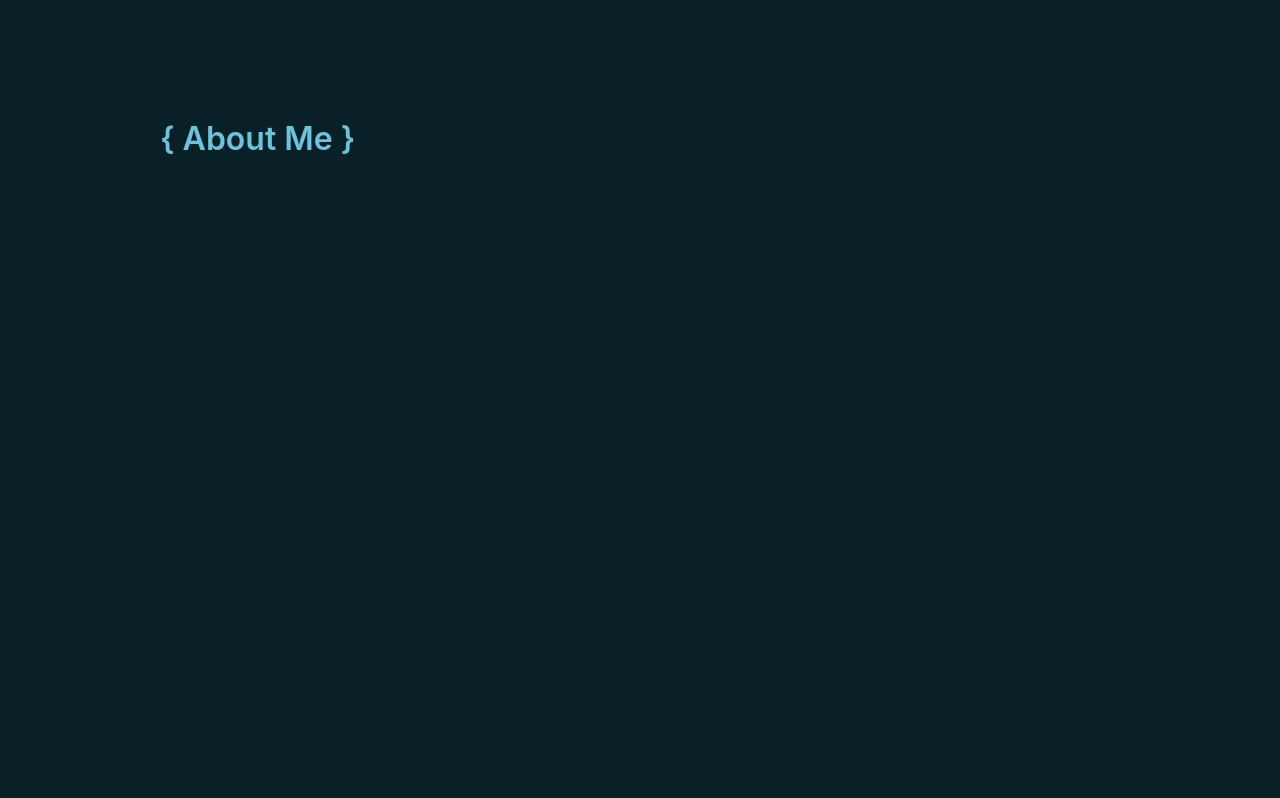
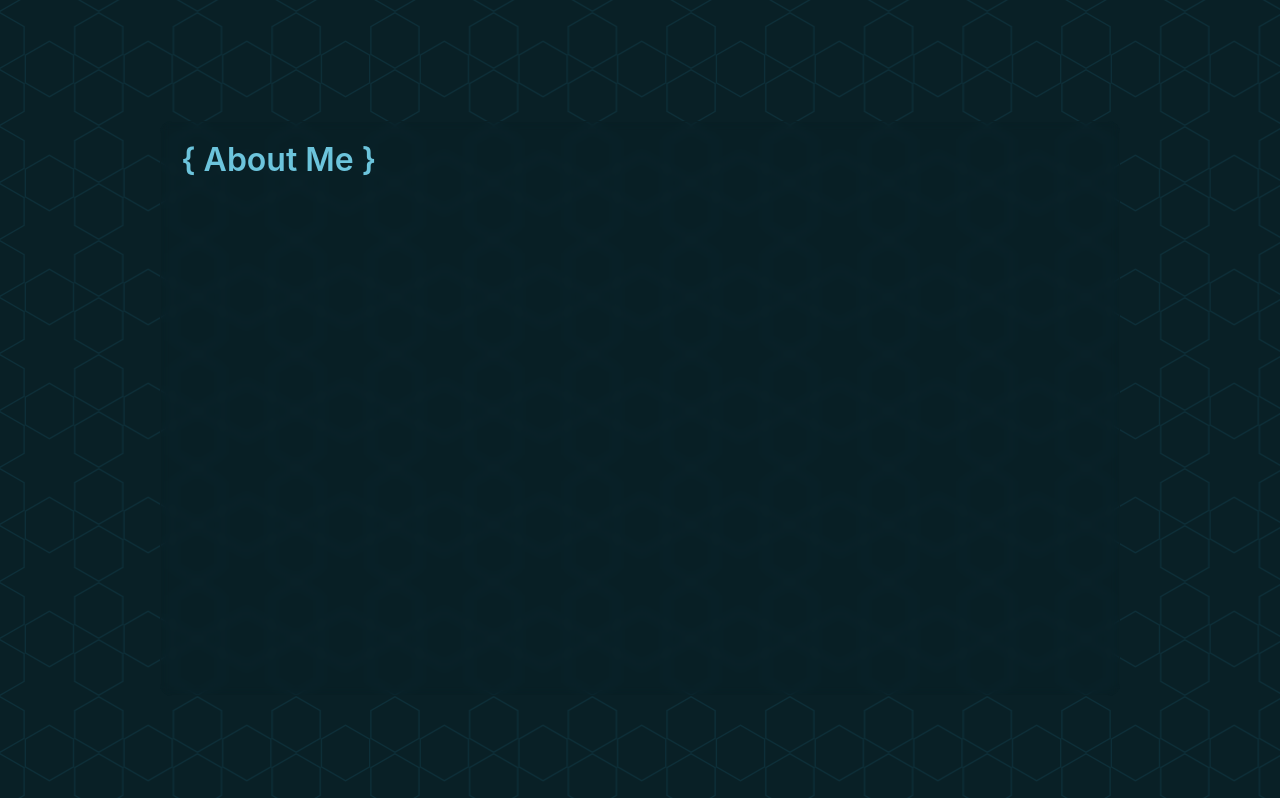
Before and after one commit to cpurev/howlong, a Vue app: page / in a window 1280 px wide. Shown: the part 729-1527 px from the top of the page. Built offline with nearby package versions, Linux system fonts and the light colour scheme.

Commit message:
Background update

```diff
--- a/src/assets/main.css
+++ b/src/assets/main.css
@@ -31,10 +31,18 @@
   max-width: 666px;
 }
 .wrapper {
-  background-color: var(--background-color-primary);
+  /*background-color: var(--background-color-primary);*/
+  background: var(--background-url);
   display: flex;
   align-items: center;
   flex-direction: column;
+}
+.profile{
+  border: 1px solid var(--background-color-primary);
+  background-color: rgba(var(--background-color-dec), 0.15);
+  backdrop-filter: blur(4px);
+  border-radius: 12px;
+  padding: 20px;
 }
 .about-me a{
   display: inline-block;
--- a/src/components/Nav.vue
+++ b/src/components/Nav.vue
@@ -96,8 +96,6 @@ header{
 }
 nav{
   position: fixed;
-  background-color: rgba(var(--background-color-dec), 0.85);
-  backdrop-filter: blur(7px);
   display: flex;
   justify-content: space-between;
   font-size: var(--f-large);
@@ -112,6 +110,8 @@ nav.navHidden {
 nav.navBorder {
   box-shadow: 0 4px 6px -1px rgb(0 0 0 / 10%), 0 2px 4px -1px rgb(0 0 0 / 6%);
   padding: 15px 69px;
+  background-color: rgba(var(--background-color-dec), 0.85);
+  backdrop-filter: blur(7px);
 }
 .logo, .links{
   display: flex;
```
Also changed, not shown: src/assets/base.css (+2 -0 lines).
